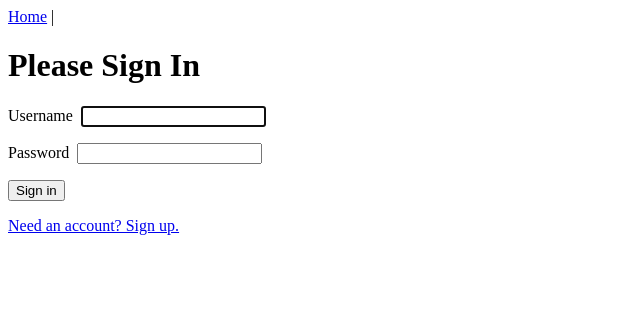
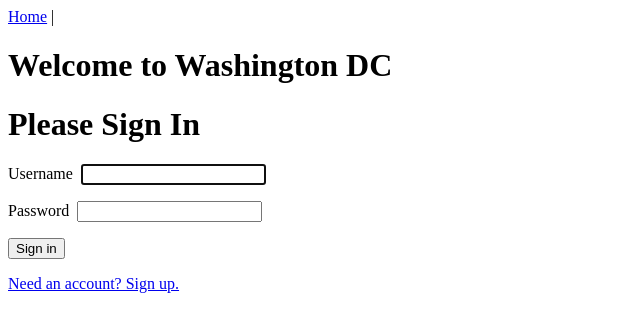
Before and after one commit to dswonger/te-city-tours-capstone, a Vue app in the folder vue/: page /login in a window 1280 px wide. Shown: the top 332 px of the page, without its empty margins (0-640 px from the left). Built offline with nearby package versions, Linux system fonts and the light colour scheme.

Commit message:
pushing edit

```diff
--- a/vue/public/index.html
+++ b/vue/public/index.html
@@ -15,3 +15,7 @@
     <!-- built files will be auto injected -->
   </body>
 </html>
+
+<body>
+
+</body>
--- a/vue/src/views/Home.vue
+++ b/vue/src/views/Home.vue
@@ -24,3 +24,7 @@ export default {
   }
 };
 </script>
+
+<style>
+
+</style>
--- a/vue/src/views/Login.vue
+++ b/vue/src/views/Login.vue
@@ -1,7 +1,9 @@
 <template>
   <div id="login">
     <form @submit.prevent="login">
+      <h1>Welcome to Washington DC</h1>
       <h1 >Please Sign In</h1>
+
       <div role="alert" v-if="invalidCredentials">
         Invalid username and password!
       </div>
```
Also changed, not shown: vue/src/style.css (added).
